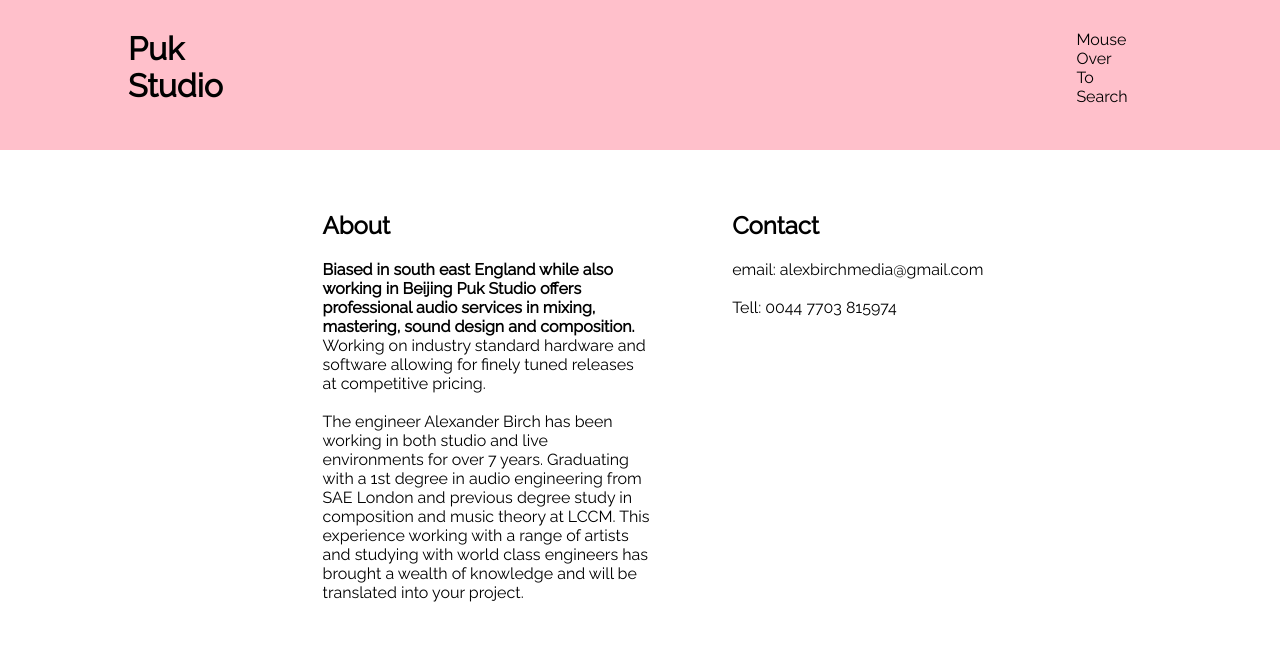
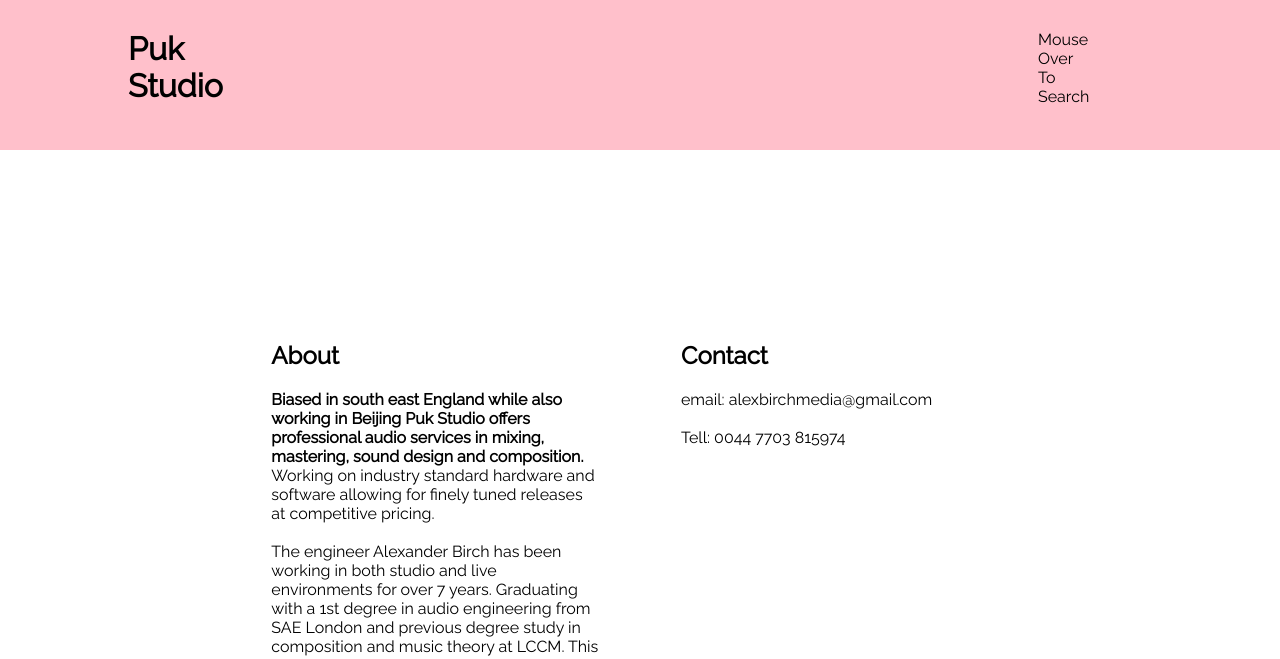
Before and after one commit to ABoyCalledPuK/PortfolioSite, a Jekyll site: the page built from index.html, in a window 1280 px wide. Shown: the top 659 px of the page. Built offline with Jekyll 4.4.1, drawn with Linux system fonts in a browser that asks for light colours; grey boxes are pictures that could not be loaded.

Commit message:
ABoyCalledPuK

```diff
--- /dev/null
+++ b/CNAME
@@ -0,0 +1 @@
+alex-birch.com
--- a/_includes/footer.html
+++ b/_includes/footer.html
@@ -8,12 +8,7 @@
 <link rel="stylesheet" href="css/styles.css">
 
 </head>
-<body>
-  <div id="wrapper">
-
-    <main class="content">
-
-        <div class="contact">
+    <div class="footer-contact">
       <h2>Contact</h2>
           <article>
               <p>email: alexbirchmedia@gmail.com
@@ -24,8 +19,4 @@
           </article>
     </div>
 
-    </main>
-
-  </div> <!-- End of Wrapper -->
-</body>
 </html>
--- a/_includes/header.html
+++ b/_includes/header.html
@@ -9,7 +9,7 @@
 <!--  <script src="jquery-3.1.0.js"></script> -->
 
 </head>
-<body>
+
   <div id="header">
 
     <div id="banner">
@@ -30,4 +30,3 @@
     </div>
 
   </div>
-</body>
--- a/_layouts/default.html
+++ b/_layouts/default.html
@@ -13,16 +13,20 @@
 {% include header.html %}
 
 <div class="page_content">
-	<div class="wrapper">
 
 		{{ content }}
 
-	</div>
 </div>
-
-{% include footer.html %}
 
 
 
+<div id="footer">
+
+	{% include footer.html %}
+
+</div>
+
+
 </body>
+
 </html>
--- a/css/styles.css
+++ b/css/styles.css
@@ -1,6 +1,19 @@
 #header {
     background-color: pink;
     width: 100%;
+}
+
+#footer {
+    background-color: pink;
+    position:absolute;
+    bottom:0;
+    width: 100%;
+    height: 150px;
+    display: block;
+}
+
+.footer-contact {
+    display: inline;
 }
 
 .page_content {
@@ -11,11 +24,15 @@
 .text_block {
     width: 80%;
     margin: 0 auto;
+    margin-top: 130px;
+    padding-bottom: 200px;
 }
 
 body {
-    margin: 0 auto;
+    padding: 0;
+    margin: 0;
     font-family: 'Raleway', sans-serif;
+    position: relative;
 }
 
 a:link, a:visited {
@@ -42,10 +59,10 @@
 .dropdown {
     position: fixed;
     right: 0;
-    padding-right: 12%;
     width: 50px;
+    padding-right: 15%;
+}
 
-}
 
 .dropdown-content {
     display: none;
@@ -65,17 +82,6 @@
 
 .show {
     display: block;
-}
-
-.content {
-    width: 100%;
-    height: 35%;
-    padding-left: 5%;
-    padding-right: 5%;
-    margin: auto;
-    display:inline-block;
-
-
 }
 
 .about {
@@ -131,12 +137,6 @@
 }
 
 
-#footer {
-    display: block;
-    position: absolute;
-    bottom: 0;
-    height: 60px;
-}
 
 
 
--- a/index.html
+++ b/index.html
@@ -1,11 +1,7 @@
 ---
 layout: default
 ---
-
-<body>
   <div id="wrapper">
-
-    <main class="content">
 
         <div class="text_block">
 
@@ -83,9 +79,4 @@
 
         </div>   Selected work End -->
 
-
-    </main>
-
-    </div> <!-- End of Wrapper -->
-
-</body>
+</div> <!-- End of Wrapper -->
```
Lines whose indentation alone changed are shown as unchanged.
